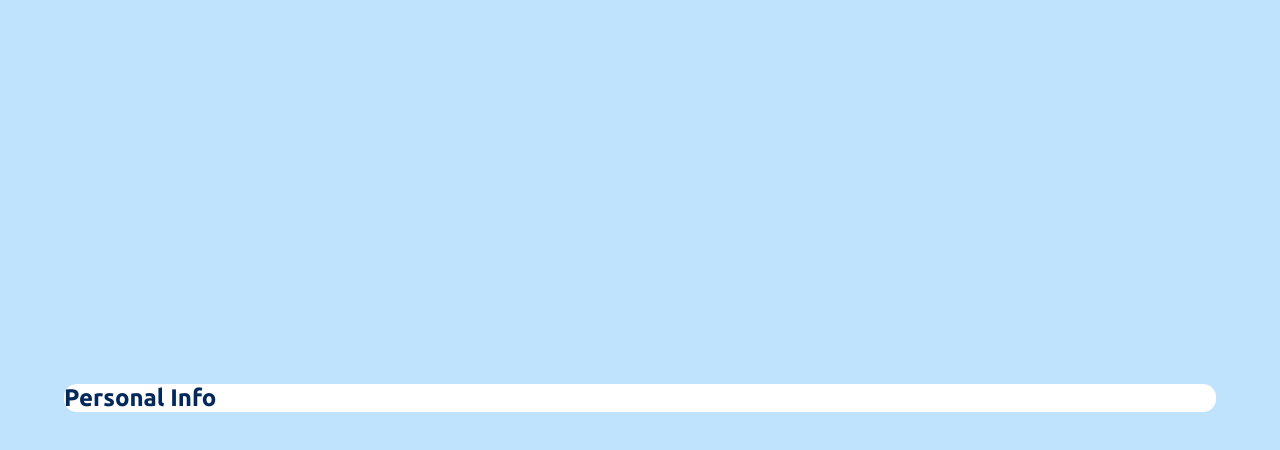
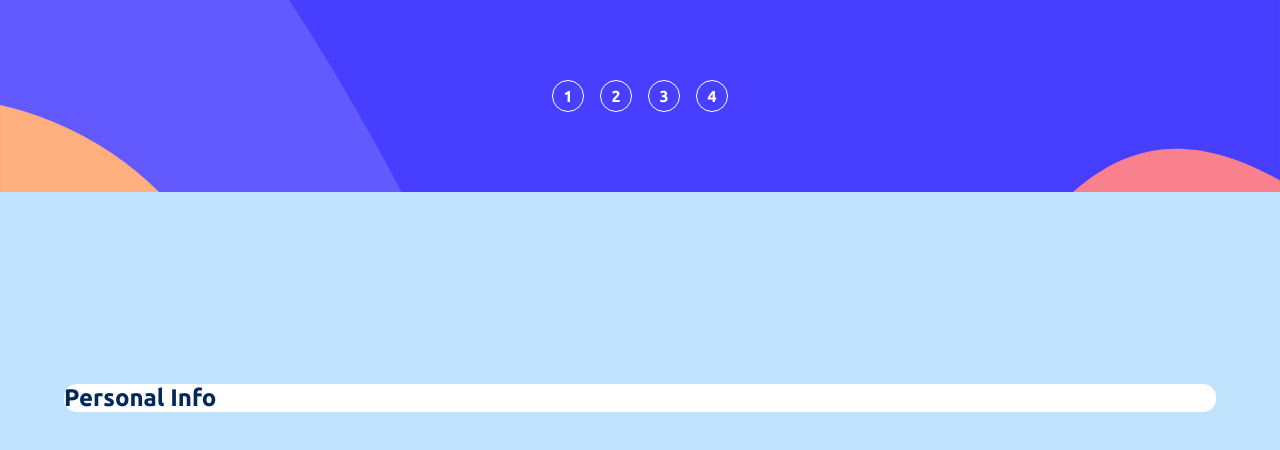
Before and after one commit to LucaJahnen/multi-step-form, a React (Vite) app: page / in a window 1280 px wide. Shown: the top 450 px of the page. Built offline with nearby package versions, Linux system fonts and the light colour scheme.

Commit message:
update styles

```diff
--- a/src/components/FirstSlide/FirstSlide.elements.jsx
+++ b/src/components/FirstSlide/FirstSlide.elements.jsx
@@ -1,7 +1,37 @@
 import styled from "styled-components";
+import bgImage from "../../assets/images/bg-sidebar-mobile.svg"
 
 export const SlideWrapper = styled.section`
 background-color: white;
 border-radius: 0.8rem;
 margin: 30% 5% 0 5%;
 `
+
+export const StepContainer = styled.div`
+background-image: url(${bgImage});
+background-repeat: no-repeat;
+background-size: 100%;
+width: 100%;
+padding: 5rem 0;
+position: absolute;
+top: 0;
+left: 0;
+z-index: -1;
+`
+
+export const StepsWrapper = styled.div`
+display: flex;
+flex-direction: row;
+justify-content: center;
+gap: 1rem;
+`
+
+export const Step = styled.p`
+color: white;
+border-radius: 50%;
+border: 1px solid white;
+width: 2rem;
+height: 2rem;
+display: grid;
+place-items: center;
+`
--- a/src/components/FirstSlide/FirstSlide.jsx
+++ b/src/components/FirstSlide/FirstSlide.jsx
@@ -1,9 +1,16 @@
-import { SlideWrapper } from "./FirstSlide.elements"
+import { SlideWrapper, StepContainer, StepsWrapper, Step } from "./FirstSlide.elements"
 import Heading from "../components/Heading/Heading"
 
 const FirstSlide = () => {
   return (
     <SlideWrapper>
+        <StepContainer>
+          <StepsWrapper>
+            {Array(4).fill("").map((item, index) => {
+              return <Step>{index + 1}</Step>
+            })}
+          </StepsWrapper>
+        </StepContainer>
         <Heading text="Personal Info" />
     </SlideWrapper>
   )
```
